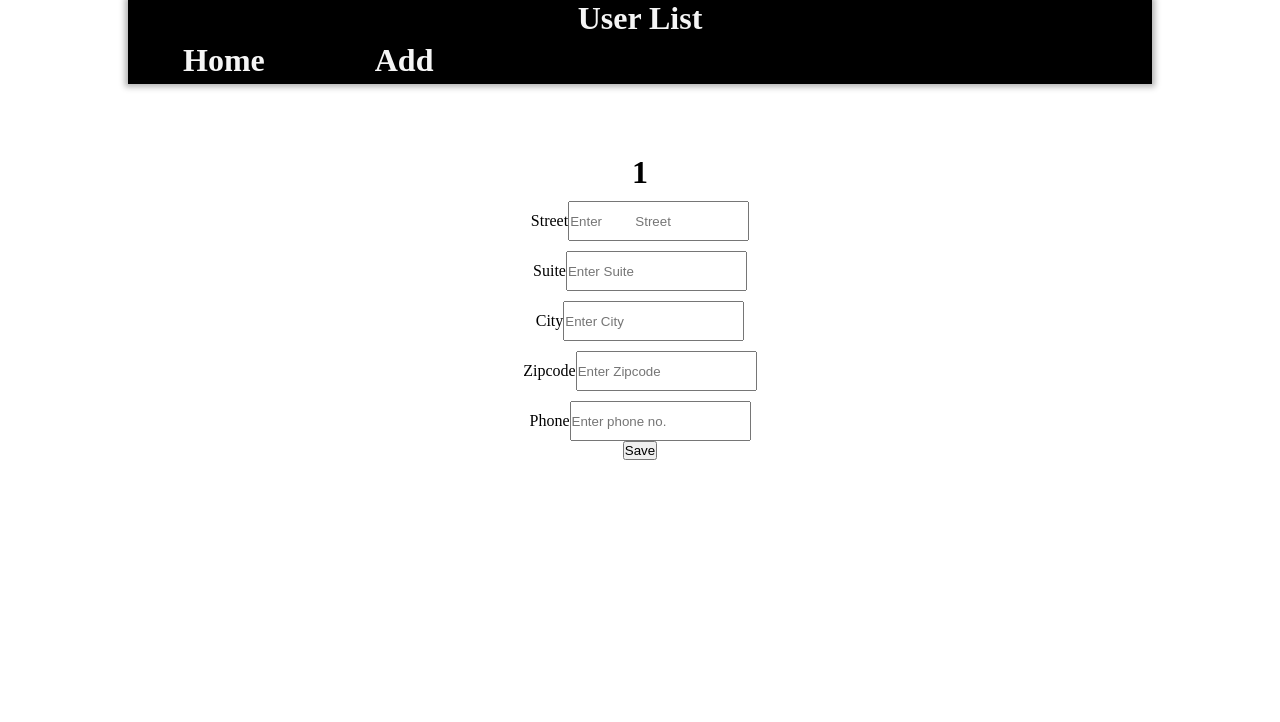
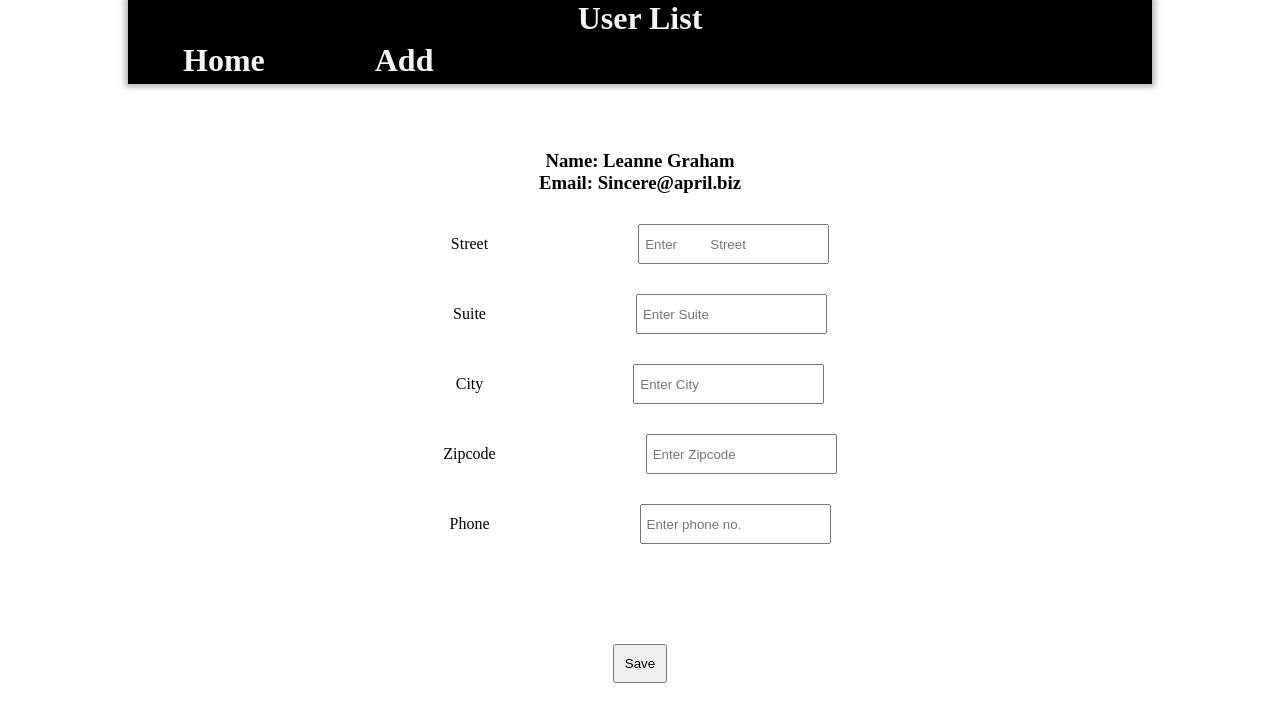
Before and after one commit to krithik-113/react-axios-crud-opt, a React (Create React App) app: page /save/1 in a window 1280 px wide. Shown: the top 722 px of the page. Built offline with nearby package versions, Linux system fonts and the light colour scheme.

Commit message:
updated some ffeatures

```diff
--- a/src/App.js
+++ b/src/App.js
@@ -7,50 +7,78 @@ import Add from "./Components/Add";
 import Save from "./Components/Save";
 
 function App() {
-  const navigate = useNavigate()
+  const navigate = useNavigate();
   const [user, setUser] = useState([]);
-  const API_URL = `${process.env.PUBLIC_URL}/db.json`;
+  const API_URL = "http://localhost:3000/db.json";
   useEffect(() => {
     axios
       .get(API_URL)
       .then((response) => setUser(response.data))
       .catch((err) => console.log(`Error: ${err.message}`));
   }, []);
-
   // ------------------------------------------------------------
 
-  let [userName, setUserName] = useState('')
-  let [userEmail, setUserEmail] = useState('')
+  let [userName, setUserName] = useState("");
+  let [userEmail, setUserEmail] = useState("");
 
   function handleAddData(name, email) {
-    let listItem = [...user]
+    let listItem = [...user];
     listItem.push({
-      id: user.length + 1,
+      id: user.length > 0 ? user[user.length-1] + 1 : 1,
       name: name,
-      email : email
-    })
-    setUser(listItem)
-    setUserName('')
-    setUserEmail('')
-    console.log(user)
-    navigate('/')
+      email: email,
+    });
+    setUser(listItem);
+    setUserName("");
+    setUserEmail("");
+    console.log(listItem)
+    navigate("/");
   }
 
   const [addressStreet, setAddressStreet] = useState("");
-  const [addressSuite, setAddressSuite] = useState('')
+  const [addressSuite, setAddressSuite] = useState("");
   const [addressCity, setAddressCity] = useState("");
-  const [addressZipcode, setAddressZipcode] = useState('')
-  const [phone, setPhone] = useState('')
+  const [addressZipcode, setAddressZipcode] = useState("");
+  const [phone, setPhone] = useState("");
 
-  function AddInfo() {
+  function AddInfo(id, saveName, saveEmail) {
+    let listItems = [...user];
+    listItems = listItems.filter((val) => val.id != id);
+    setUser(listItems)
 
+    user.map((val) => {
+      if (val.id != id) {
+        console.log(id)
+      }
+    })
+        listItems.push({
+          id: user.length>0?user.length + 1:1,
+          name: saveName,
+          email: saveEmail,
+          address: {
+            street: addressStreet,
+            suite: addressSuite,
+            city: addressCity,
+            zipcode: addressZipcode
+
+          },phone: phone})
+    setUser(listItems)
+    setAddressStreet('')
+    setAddressSuite('')
+    setAddressCity('')
+    setAddressZipcode('')
+    setPhone('')
+    console.log(listItems)
+    navigate("/");
   }
+
   function handleDelete(id) {
-    let listItem = [...user]
+    let listItem = [...user];
     listItem = listItem.filter((val) => {
-     return  val.id != id
-    })
-    setUser(listItem)
+      return val.id != id;
+    });
+    setUser(listItem);
+    console.log(id, listItem)
     navigate("/");
   }
 
@@ -76,8 +104,9 @@ function App() {
         <Route
           path="/"
           element={
-            user.length ? (
-              user.map((val) => {
+            user.length ? (<div className="a">
+
+              {user.map((val) => {
                 return (
                   <Home
                     key={`${val.id}-${val.name}`}
@@ -87,8 +116,10 @@ function App() {
                     user={user}
                   />
                 );
-              })
-            ) : (
+              })}
+            </div>)
+
+             : (
               <h1> "No Data Present Kindly Refresh The Page"</h1>
             )
           }
@@ -127,6 +158,8 @@ function App() {
               phone={phone}
               setPhone={setPhone}
               handleDelete={handleDelete}
+              user={user}
+              AddInfo={AddInfo}
             />
           }
         />
--- a/src/Components/Home.js
+++ b/src/Components/Home.js
@@ -10,7 +10,7 @@ const Home = ({id, name, email,user}) => {
             <p>Email: {email}</p>
           </div>
         </Link>
-
+       <hr />
       </>
     );
 }
--- a/src/Components/Info.js
+++ b/src/Components/Info.js
@@ -8,21 +8,26 @@ const Info = ({ user, handleDelete }) => {
       {user.map((val) => {
         if (val.id == id) {
           return (
-            <div key={val.id}>
+            <div key={`${val.id}-${val.address}`}>
               <div>Name: {val.name}</div>
               <div>Email: {val.email}</div>
               <br />
               <div>Address: </div>
               {val.address ? (
-                <>
+                <div className='address' key={`${val.id}-${val.phone}`}>
                   <div>Street: {val.address.street}</div>
                   <div>Suite: {val.address.suite}</div>
                   <div>City: {val.address.city}</div>
                   <div>Zipcode: {val.address.zipcode}</div>
                   <br />
                   <div>Phone: {val.phone}</div>
+
+                  <Link to={`/save/${val.id}`}>
+                    <button>Edit</button>
+                  </Link>
+
                   <button onClick={() => handleDelete(val.id)}>Delete</button>
-                </>
+                </div>
               ) : (
                 <>
                   <Link to={`/save/${val.id}`}>
--- a/src/Components/Save.js
+++ b/src/Components/Save.js
@@ -12,13 +12,26 @@ const Save = ({
   setAddressZipcode,
   phone,
   setPhone,
+  user,
+  AddInfo,
 }) => {
   const { id } = useParams();
   return (
     <div className="save">
-      <h1>{id}</h1>
+      {user.map((val) => {
+        if (val.id == id) {
+          return (
+
+            <div key={`${val.id}-${val.email}`}>
+              <h3>Name: {val.name}</h3>
+              <h3>Email: {val.email}</h3>
+            </div>
+          );
+        }
+      })}
       <div>
         <label htmlFor="street">Street</label>
+
         <input
           id="street"
           type="text"
@@ -72,7 +85,13 @@ const Save = ({
           onChange={(e) => setPhone(e.target.value)}
         />
       </div>
-      <button>Save</button>
+      {user.map((val, index) => {
+        if (val.id == id) {
+          return <button key={index} onClick={() => AddInfo(id, val.name, val.email)}>Save</button>;
+
+        }
+      })}
+
     </div>
   );
 };
--- a/src/index.css
+++ b/src/index.css
@@ -6,15 +6,19 @@
 .App {
   width: 80%;
   margin: 0 auto;
+  text-align: center;
   header {
     box-shadow: 0 0 6px 3px rgba(0, 0, 0, 0.3);
     background-color: black;
-    width: 100%;
+    width: 80%;
     color: whitesmoke;
-    position: sticky;
+    position: fixed;
     top: 0;
     text-align: center;
     z-index: 1;
+  }
+  h1{
+    margin-top: 30%;
   }
   .nav {
     width: fit-content;
@@ -23,7 +27,9 @@
       color: black;
     }
     a {
+
       padding: 5px;
+
     }
   }
   header h1 {
@@ -66,9 +72,10 @@
 }
 .info {
   text-align: center;
-  margin-top: 70px;
+  margin-top: 150px;
 }
 .add {
+  margin-top: 120px;
   display: flex;
   flex-direction: column;
   input {
@@ -85,13 +92,33 @@
   }
 }
 .save {
-  margin-top: 70px;
+  margin-top: 150px;
   display: flex;
   flex-direction: column;
   align-items: center;
   input {
-    margin-top: 10px;
+    margin-top: 30px;
     height: 40px;
+    margin-left: 150px;
   }
-
+  div input{
+   padding: 5px;
+  }
+  button{
+    margin-top: 100px;
+    padding: 10px;
+  }
 }
+.a{
+  margin-top: 120px;
+}
+.address{
+  a button{
+    margin-top: 20px;
+    margin-right: 10px;
+    padding: 10px;
+  }
+  button{
+    padding: 10px;
+  }
+}
```
